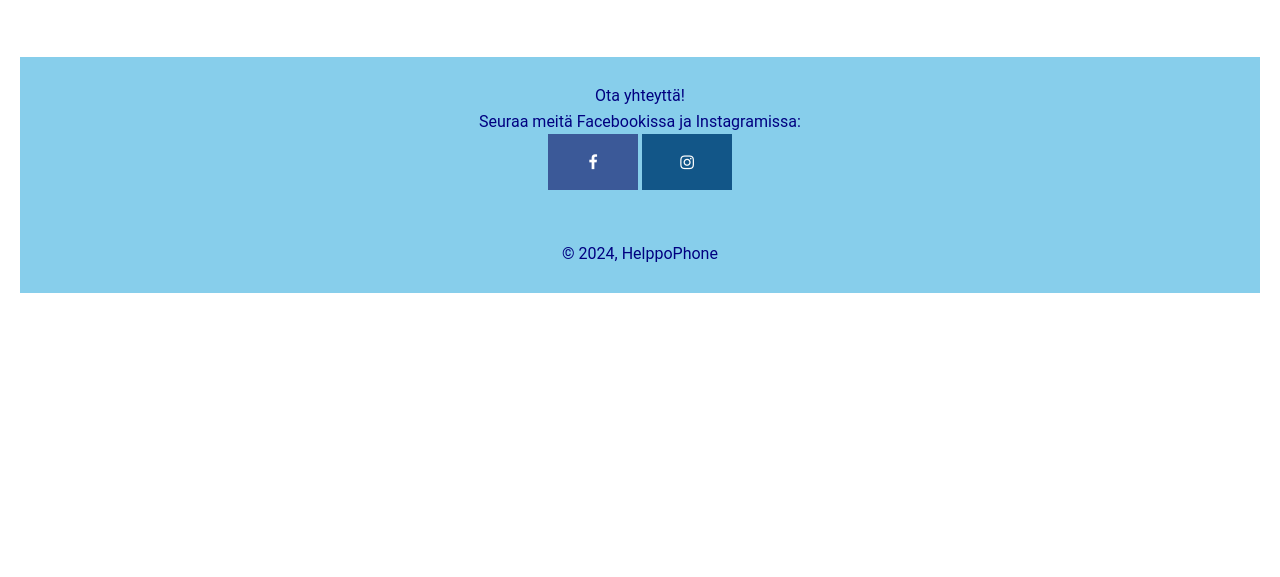
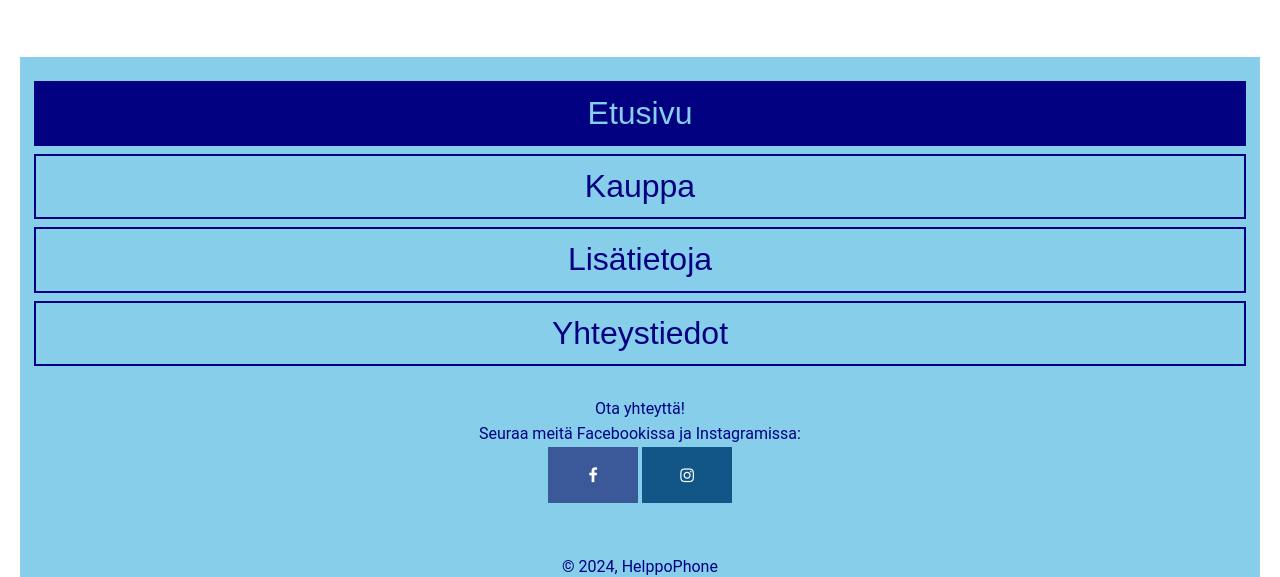
Before and after one commit to akuihamuotila/akuihamuotila.github.io, a plain HTML site: page index.html in a window 1280 px wide. Shown: the part 1270-1847 px from the top of the page. Before the commit the page ends 1583 px from the top, so only its background shows below. Drawn offline with Linux system fonts and the light colour scheme.

Commit message:
footer valikkoa

```diff
--- a/index.html
+++ b/index.html
@@ -73,7 +73,15 @@
     </div>
 
     <footer>
-      <!-- Sivuston alaosa, yleensä sisältää tekijänoikeustiedot, yhteystiedot jne. -->
+      <!-- Sivuston alaosa, yleensä sisältää tekijänoikeustiedot, somet, valikon etc. -->
+
+      <nav class="footer-nav">
+        <a href="index.html" id="valittu">Etusivu</a>
+        <a href="kauppa.html">Kauppa</a>
+        <a href="lisätietoja.html">Lisätietoja</a>
+        <a href="yhteystiedot.html">Yhteystiedot</a>
+      </nav>
+
       <p>
         Ota yhteyttä! <br />
         Seuraa meitä Facebookissa ja Instagramissa: <br />
--- a/tyyli.css
+++ b/tyyli.css
@@ -51,32 +51,6 @@ header {
   padding: 20px; /* Sisäinen tyhjä tila */
   text-align: center; /* Tekstin tasaus keskelle */
   margin-bottom: 20px; /* Ulkoinen tyhjä tila alapuolella */
-}
-
-/* Navigointipalkin tyylit */
-nav {
-  display: flex; /* Flexbox-malli, joka auttaa elementtien asettelussa */
-  justify-content: center; /* Tasaa linkit keskelle */
-  background: #87ceeb; /* Taustaväri */
-  font-size: xx-large; /* Nappien fonttikoko suuremmaksi */
-}
-
-nav a {
-  color: #000080; /* Linkkien tekstiväri */
-  padding: 10px 15px; /* Linkkien sisäinen tyhjä tila */
-  text-decoration: none; /* Poistaa linkkien alleviivauksen */
-  outline: 2px solid #000080; /* Linkkien reunojen väri */
-  margin: 6px; /* Tilaa nappien ympärille */
-}
-
-nav a:hover {
-  background: #000080; /* Linkkien taustaväri kun hiiri on päällä */
-  color: #87ceeb; /* Tekstin väri kun hiiri on linkin päällä */
-}
-
-#valittu {
-  background: #000080; /* Linkkien taustaväri kun sivu on valittu */
-  color: #87ceeb; /* Tekstin väri kun sivu on valittu */
 }
 
 /* Pääsisällön (content) tyylit */
@@ -202,3 +176,49 @@ img {
     justify-content: space-around; /* Tasaa navigointilinkit tasaisesti */
   }
 }
+
+/* footerin valikon jutut */
+.footer-nav {
+  display: flex;
+  flex-direction: column; /* Asettaa napit pystysuuntaan */
+  margin-right: auto; /* Työntää muun footerin sisällön oikealle */
+  padding: 10px 0; /* Lisää paddingia ylä- ja alapuolelle */
+  background: #87ceeb; /* Taustaväri */
+}
+
+.footer-nav a {
+  text-decoration: none; /* Poistaa nappien alleviivaukset */
+  color: #000080; /* Asettaa tekstin värin */
+  padding: 5px 0; /* Lisää paddingia jokaiselle linkille */
+  outline: 2px solid #000080; /* Nappien reunojen väri */
+}
+
+.footer-nav a:hover {
+  color: #87ceeb; /* tekstin väri kun hiiri on napin päällä */
+  background: #000080; /* napin taustan värin kun hiiri päällä */
+}
+/* Headerin valikon jutut */
+nav {
+  display: flex; /* Flexbox-malli, joka auttaa elementtien asettelussa */
+  justify-content: center; /* Tasaa linkit keskelle */
+  background: #87ceeb; /* Taustaväri */
+  font-size: xx-large; /* Nappien fonttikoko suuremmaksi */
+}
+
+nav a {
+  color: #000080; /* Nappien tekstiväri */
+  padding: 10px 15px; /* Napiien sisäinen tyhjä tila */
+  text-decoration: none; /* Poistaa nappien alleviivauksen */
+  outline: 2px solid #000080; /* Nappien reunojen väri */
+  margin: 6px; /* Tilaa nappien ympärille */
+}
+
+nav a:hover {
+  background: #000080; /* Nappien taustaväri kun hiiri on päällä */
+  color: #87ceeb; /* Tekstin väri kun hiiri on napin päällä */
+}
+
+#valittu {
+  background: #000080; /* Nappien taustaväri kun sivu on valittu */
+  color: #87ceeb; /* Tekstin väri kun sivu on valittu */
+}
```
